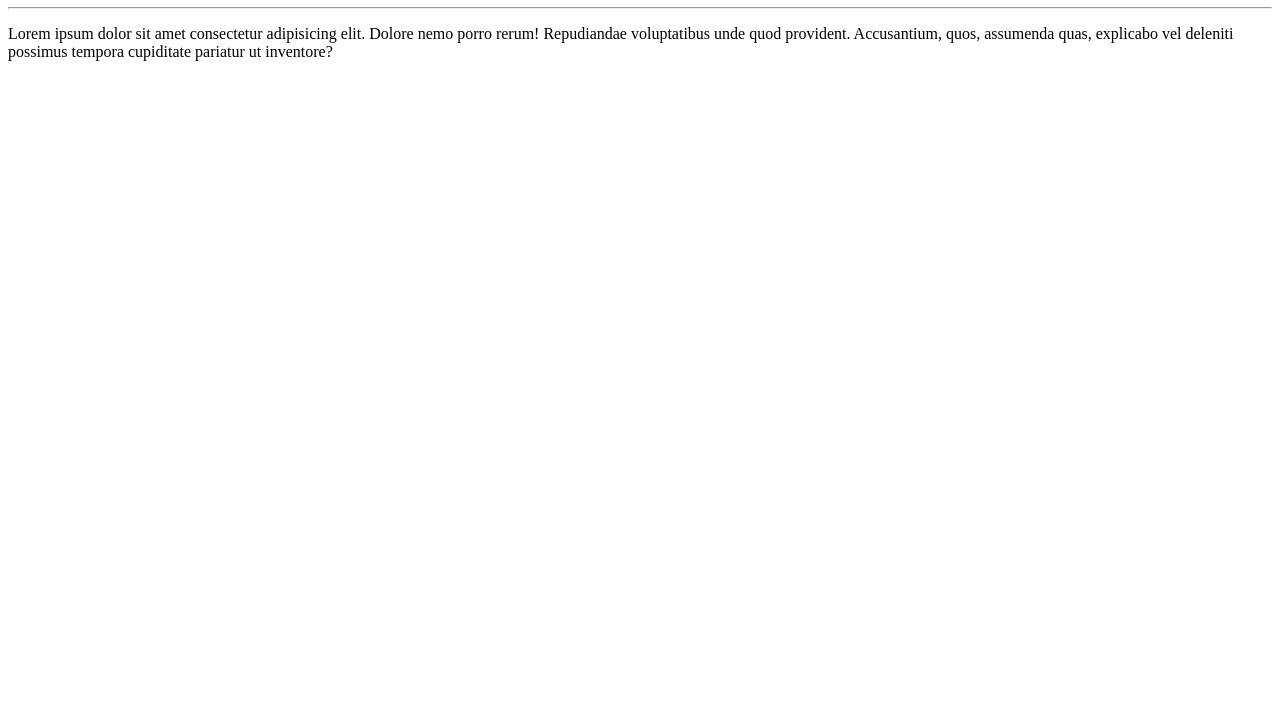
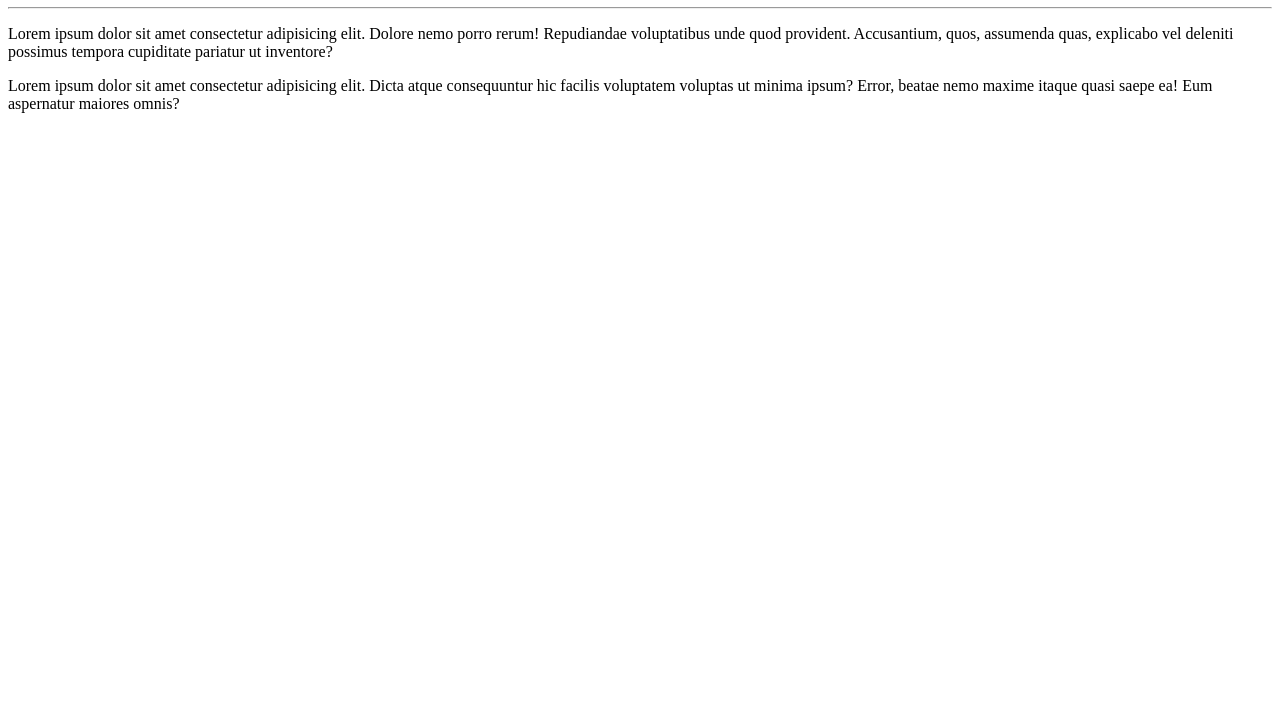
Before and after one commit to PamelaMDS/Adrishta.., a plain HTML site: page site-teste/index.html in a window 1280 px wide. Shown: the part 73-800 px from the top of the page. Drawn offline with Linux system fonts and the light colour scheme.

Commit message:
adicionei um parágrafo

```diff
--- a/site-teste/index.html
+++ b/site-teste/index.html
@@ -9,6 +9,7 @@
     <h1>BIA = Business Intelligence Advisor</h1>
     <hr>
     <p>Lorem ipsum dolor sit amet consectetur adipisicing elit. Dolore nemo porro rerum! Repudiandae voluptatibus unde quod provident. Accusantium, quos, assumenda quas, explicabo vel deleniti possimus tempora cupiditate pariatur ut inventore?</p>
+    <p>Lorem ipsum dolor sit amet consectetur adipisicing elit. Dicta atque consequuntur hic facilis voluptatem voluptas ut minima ipsum? Error, beatae nemo maxime itaque quasi saepe ea! Eum aspernatur maiores omnis?</p>
 
 </body>
 </html>
```
